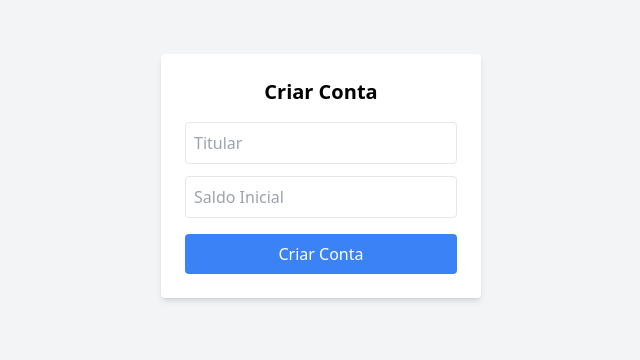
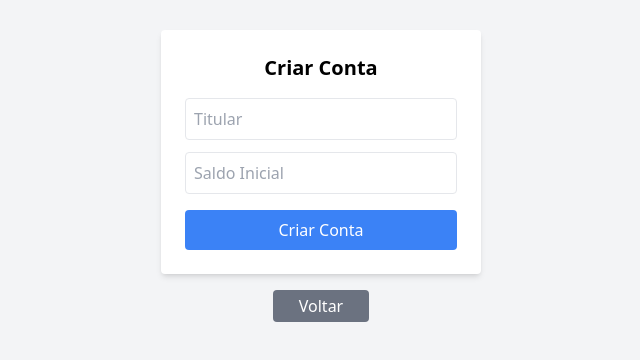
Before and after one commit to marcus1708/TechBank, a React (Vite) app in the folder frontend/: page /create-account in a window 1280 px wide. Shown: the part 224-584 px from the top of the page, without its empty margins (319-959 px from the left). Built offline with nearby package versions, Linux system fonts and the light colour scheme.

Commit message:
inclusao do botão Voltar nas telas

```diff
--- a/frontend/src/pages/CreateAccountPage.tsx
+++ b/frontend/src/pages/CreateAccountPage.tsx
@@ -48,6 +48,12 @@ export default function CreateAccountPage() {
           Criar Conta
         </button>
       </form>
+      <button
+        onClick={() => navigate("/welcome")}
+        className="mt-4 bg-gray-500 text-white px-2 py-1 rounded hover:bg-gray-600 w-24"
+      >
+        Voltar
+      </button>
     </div>
   );
 }
--- a/frontend/src/pages/ListAccountsPage.tsx
+++ b/frontend/src/pages/ListAccountsPage.tsx
@@ -1,9 +1,11 @@
 import React, { useEffect, useState } from "react";
+import { useNavigate } from "react-router-dom"; // Importar useNavigate
 import api from "../services/api";
 
 export default function ListAccountsPage() {
   const [contas, setContas] = useState([]);
   const [error, setError] = useState("");
+  const navigate = useNavigate();
 
   useEffect(() => {
     const fetchContas = async () => {
@@ -78,6 +80,12 @@ export default function ListAccountsPage() {
           </table>
         )}
       </div>
+      <button
+        onClick={() => navigate("/welcome")}
+        className="mt-4 bg-gray-500 text-white px-2 py-1 rounded hover:bg-gray-600 w-24"
+      >
+        Voltar
+      </button>
     </div>
   );
 }
--- a/frontend/src/pages/Listar_User.tsx
+++ b/frontend/src/pages/Listar_User.tsx
@@ -1,4 +1,5 @@
 import { useEffect, useState } from "react";
+import { useNavigate } from "react-router-dom"; // Importar useNavigate
 import axios from "axios";
 
 interface Usuario {
@@ -12,6 +13,7 @@ interface Usuario {
 export default function UserListPage() {
   const [usuarios, setUsuarios] = useState<Usuario[]>([]);
   const [error, setError] = useState("");
+  const navigate = useNavigate();
 
   useEffect(() => {
     const fetchUsuarios = async () => {
@@ -31,7 +33,10 @@ export default function UserListPage() {
       {error && <p className="text-red-500">{error}</p>}
       <div className="space-y-4">
         {usuarios.map((usuario) => (
-          <div key={usuario.id} className="bg-white p-4 rounded shadow-md">
+          <div
+            key={usuario.id}
+            className="bg-white p-4 rounded shadow-md inline-block"
+          >
             <h2 className="text-lg font-bold">{usuario.nome}</h2>
             <p>Email: {usuario.email}</p>
             <p>Profissão: {usuario.profissao}</p>
@@ -39,6 +44,12 @@ export default function UserListPage() {
           </div>
         ))}
       </div>
+      <button
+        onClick={() => navigate("/welcome")}
+        className="mt-4 bg-gray-500 text-white px-2 py-1 rounded hover:bg-gray-600 w-24"
+      >
+        Voltar
+      </button>
     </div>
   );
 }
```
